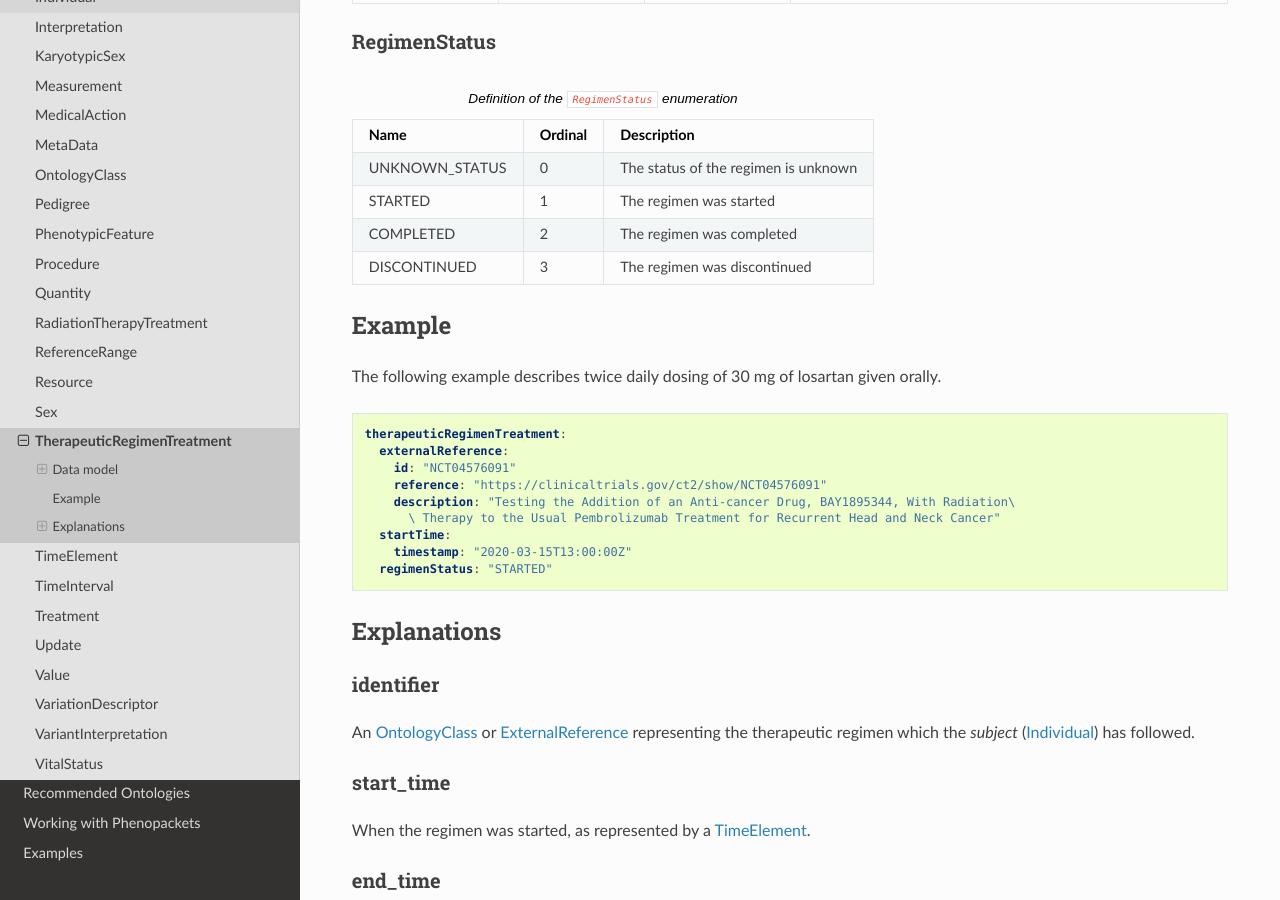
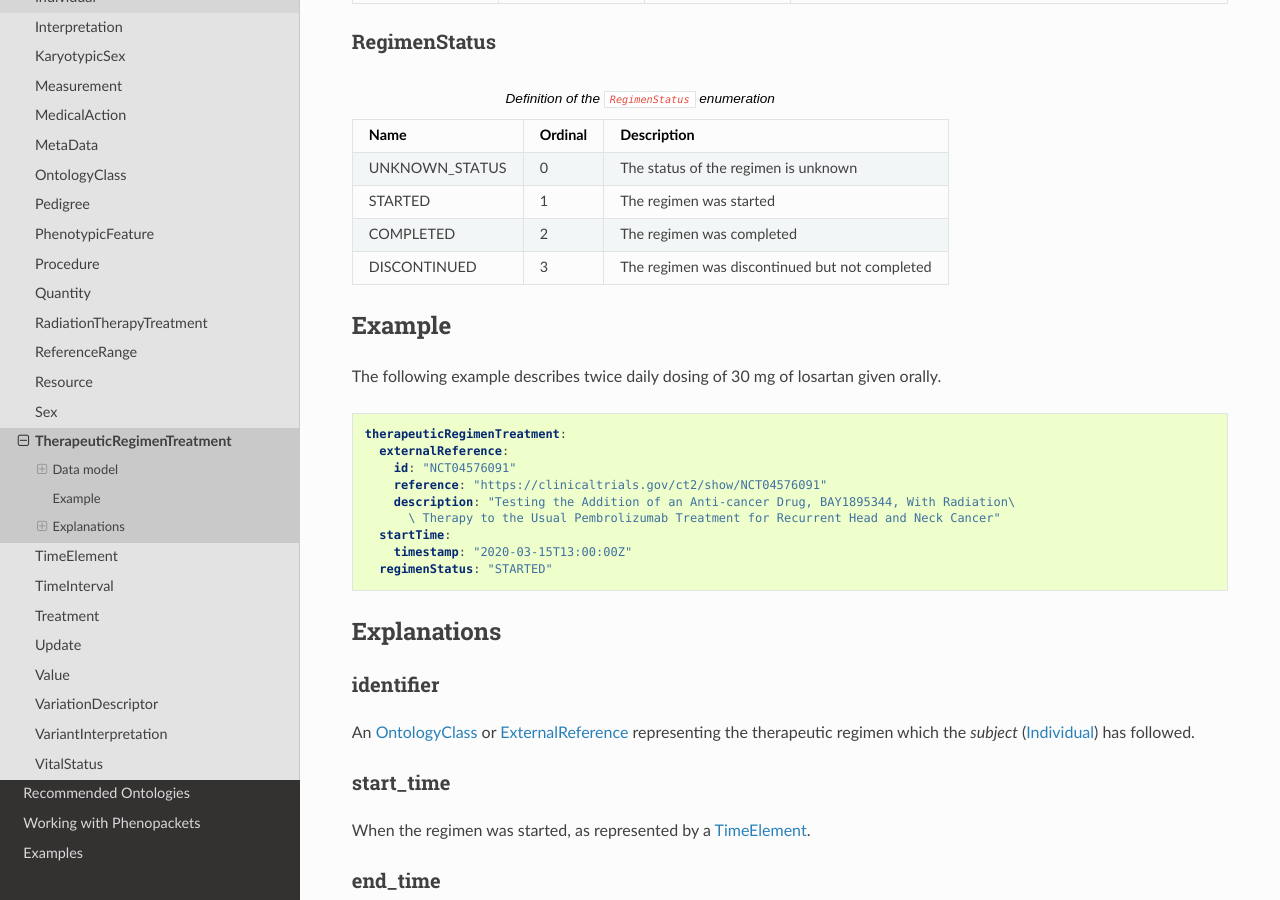
Before and after one commit to phenopackets/phenopacket-schema, a Sphinx documentation site: the page built from docs/therapeutic-regimen.rst, in a window 1280 px wide and 900 px high, scrolled down 646 px. Built offline with Sphinx 7.4.7 and the Read the Docs theme 2.0.0, drawn with Linux system fonts in a browser that asks for light colours; pages that are not in the unit, such as notebooks, are missing from menus.

Commit message:
Update therape

```diff
--- a/docs/therapeutic-regimen.rst
+++ b/docs/therapeutic-regimen.rst
@@ -51,7 +51,7 @@ RegimenStatus
     UNKNOWN_STATUS, 0, The status of the regimen is unknown
     STARTED, 1,  The regimen was started
     COMPLETED, 2, The regimen was completed
-    DISCONTINUED, 3, The regimen was discontinued
+    DISCONTINUED, 3, The regimen was discontinued but not completed
 
 
 Example
```
Also changed, not shown: 1 other file.
